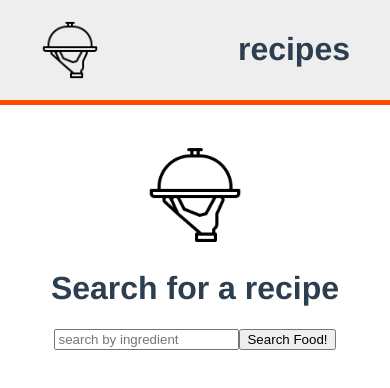
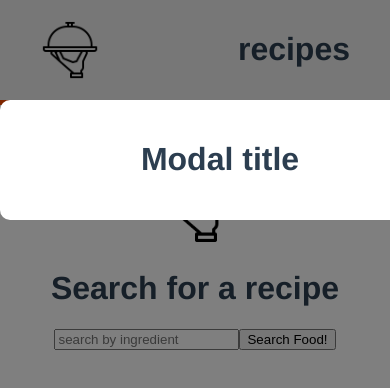
Before and after one commit to MickDellaert/vue-api, a Vue app: page / in a window 390 px wide. Shown: the top 388 px of the page. Built offline with nearby package versions, Linux system fonts and the light colour scheme.

Commit message:
added media queries to css to improve responsiveness, starting modal component

```diff
--- a/src/components/HelloWorld.vue
+++ b/src/components/HelloWorld.vue
@@ -1,4 +1,5 @@
 <template>
+  <RecipeModal recipe="test"/>
   <div class="hello">
     <img alt="food logo" src="@/assets/food-serving.png">
     <h1>{{ msg }}</h1>
@@ -19,7 +20,7 @@
       <p> {{ recipe[0].strInstructions }}</p>
     </div>
 
-    <ul class="list">
+    <ul class="list-container">
       <li class="card" @click="getRecipe(meal)" v-for="meal in mealResults.meals" :key="meal.idMeal">
         <h4>{{ meal.strMeal }}</h4>
         <img class="foodthumb" :src="meal.strMealThumb">
@@ -30,8 +31,11 @@
 </template>
 
 <script>
+import RecipeModal from "./RecipeModal";
+
 export default {
   name: 'HelloWorld',
+  components: { RecipeModal },
 
   data() {
     return {
@@ -89,7 +93,6 @@ ul {
 }
 
 li {
-  display: inline-block;
   margin: 0 10px;
 }
 
@@ -102,28 +105,42 @@ img {
 }
 
 .results {
-  margin-left: 200px;
-  margin-right: 200px;
+  margin: auto;
+  max-width: 1335px;
 }
 
 .foodthumb {
   width: 100%;
   border-radius: 0px 0px 10px 10px;
+  display: block;
 }
 
-.list {
+.list-container {
   display: flex;
-  flex-wrap: wrap;
-  justify-content: space-between;
+  flex-flow: row wrap;
+  justify-content: center;
 }
 
 .card {
-  flex: 1 0 20%;
-  flex-direction: column;
+  flex-basis: 23%;
   overflow: hidden;
-  box-shadow: 0 4px 21px -15px rgba(0, 0, 0, 0.50);
+  box-shadow: 0 4px 21px -15px rgba(0, 0, 0, 0.75);
   border-radius: 10px;
-  width: 100%;
+  margin-top: 40px;
+}
+
+@media(max-width: 1073px) {
+  .card {
+    flex-basis: 30%;
+  }
+}@media(max-width: 815px) {
+  .card {
+    flex-basis: 45%;
+  }
+}@media(max-width: 555px) {
+  .card {
+    flex-basis: 100%;
+  }
 }
 
 </style>
--- /dev/null
+++ b/src/components/RecipeModal.vue
@@ -0,0 +1,37 @@
+<template>
+  <div class="backdrop">
+    <div class="modal">
+      <h1>Modal title</h1>
+      <div v-for="recipe in recipeResults" :key="recipe">
+        <p> {{ recipe[0].strInstructions }}</p>
+        <p>recipe</p>
+      </div>
+    </div>
+  </div>
+
+</template>
+
+<script>
+export default {
+  name: "RecipeModal",
+  props: ["recipe"]
+}
+</script>
+
+<style scoped>
+  .modal {
+    width: 400px;
+    padding: 20px;
+    margin: 100px auto;
+    background: white;
+    border-radius: 10px;
+  }
+
+  .backdrop {
+    top: 0;
+    position: fixed;
+    background: rgba(0, 0, 0, 0.5);
+    width: 100%;
+    height: 100%;
+  }
+</style>
```
Also changed, not shown: 1 other file (tests, documents, lock files or other folders).
